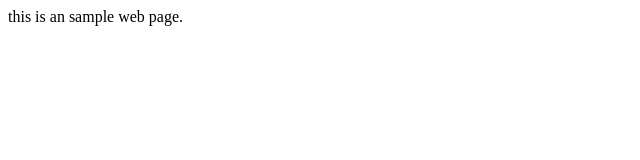
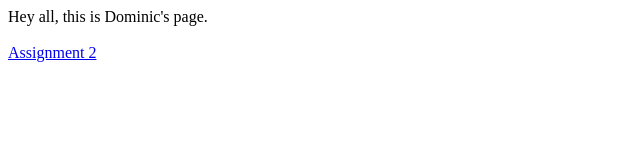
Before and after one commit to dvfekete-unc/dvfekete-unc.github.io, a plain HTML site: page index.html in a window 1280 px wide. Shown: the whole page, without its empty margins (0-640 px from the left). Drawn offline with Linux system fonts and the light colour scheme.

Commit message:
Update index.html

```diff
--- a/index.html
+++ b/index.html
@@ -1,17 +1,10 @@
 <!DOCTYPE HTML>
-
-<html>
-
-<head>
-
-<title>default page for comm 150</title>
-
-</head>
-
+<head> </head>
+<title>Dominic Fekete's COMM 150 Page</title>
 <body>
-this is an sample web page.
-
+Hey all, this is Dominic's page.
+<br>
+<br>
+<a href="04-01-assignment-2.html">Assignment 2</a>
 </body>
-
-
 </html>
```
